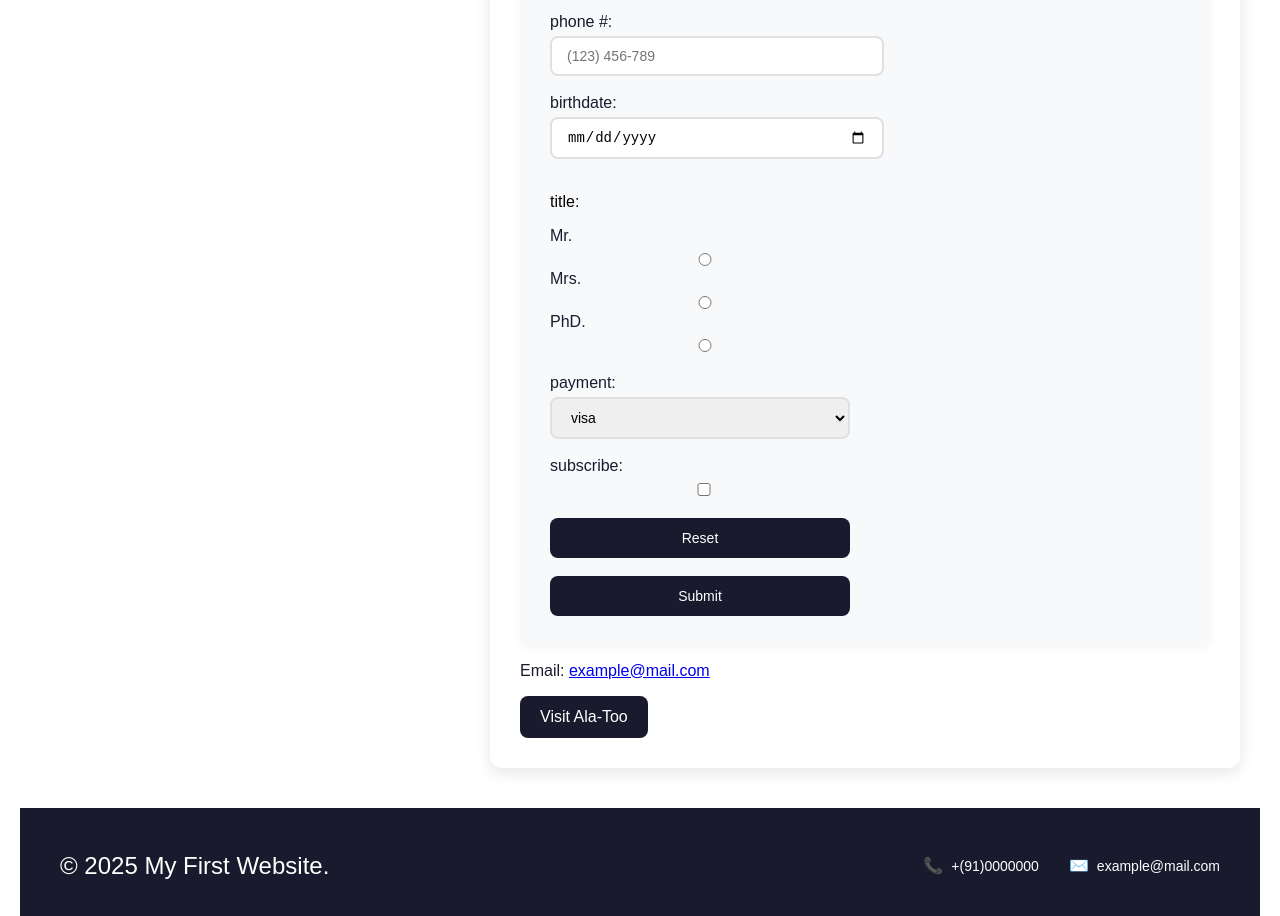
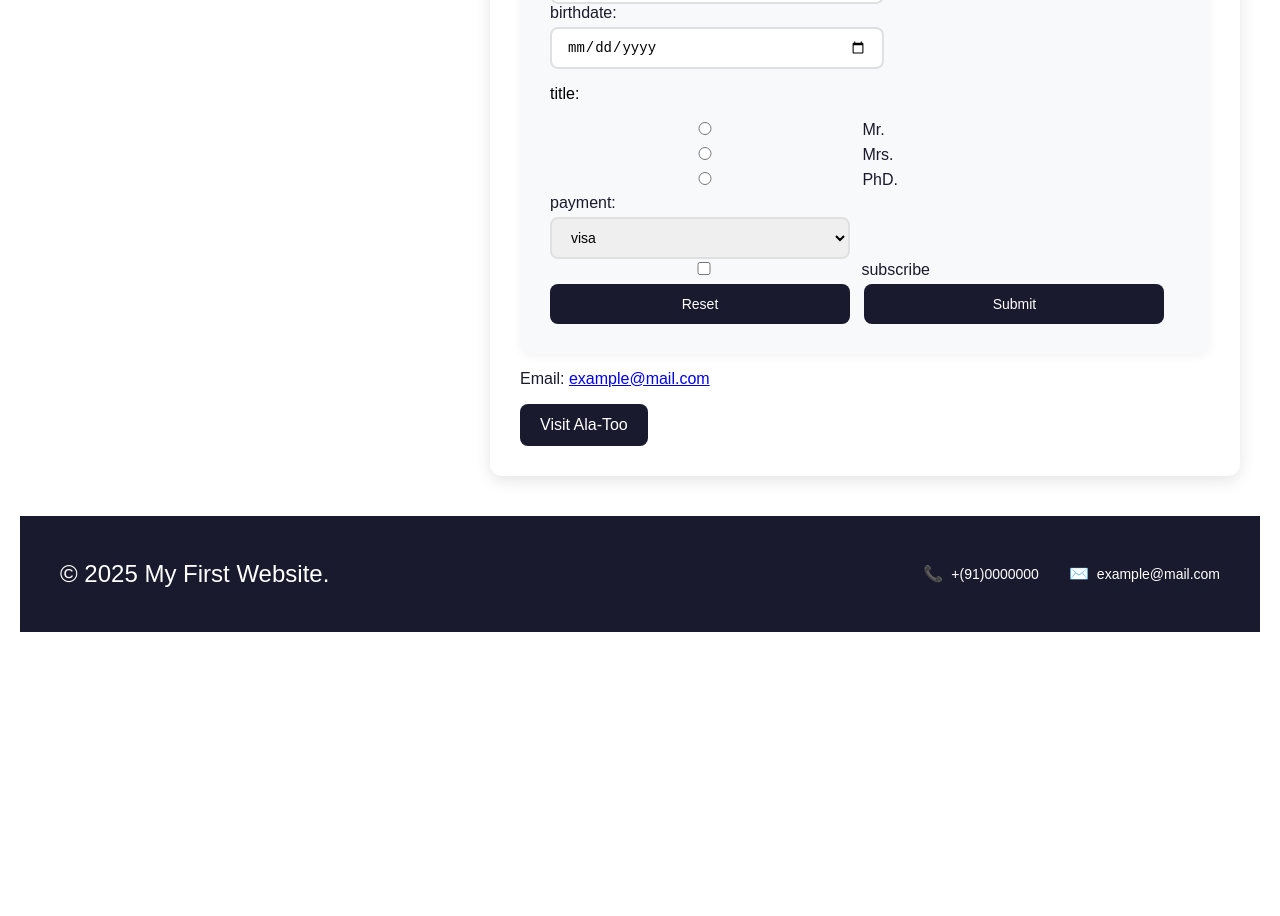
Before and after one commit to nurbolberdibekov-bit/nurbol1, a plain HTML site: page index.html in a window 1280 px wide. Shown: the part 1667-2583 px from the top of the page. After the commit the page ends 2319 px from the top, so only its background shows below. Drawn offline with Linux system fonts and the light colour scheme.

Commit message:
index.html

```diff
--- a/index.html
+++ b/index.html
@@ -2,7 +2,7 @@
 <html lang="en">
 <head>
   <meta charset="UTF-8">
-  <meta name="viewport" content="width=device-width, initial-scale=1.0">
+  <meta name="viewport" content="width=device-width, initial-scale=1.0, maximum-scale=5.0, user-scalable=yes">
   <title>SCA-24c</title>
   <link rel="icon" href="images/logo.jpg">
   <link rel="stylesheet" href="style.css">
@@ -32,7 +32,6 @@
 
   <main>
     <div class="main-layout">
-      <!-- Левая карточка профиля -->
       <div class="profile-card">
         <div class="avatar">
           <img src="images/myphoto.jpg" alt="Profile Avatar">
@@ -104,60 +103,53 @@
           <form action="action_page.php" method="POST">
               <div>
                     <label for="fname">first name:</label>
-                    <input type="text" id="fname" name="fname" placeholder="Satoru" required>
+                    <input type="text" id="fname" name="fname" placeholder="Satoru" required autocomplete="given-name">
               </div>
-
-              <br>
 
               <div>
                     <label for="lname">last name:</label>
-                    <input type="text" id="lname" name="lname" placeholder="Gojo" required>
+                    <input type="text" id="lname" name="lname" placeholder="Gojo" required autocomplete="family-name">
               </div>
-
-              <br>
 
               <div>
                   <label for="email">email:</label>
-                  <input type="email" id="email" name="email" placeholder="satoru.gojo@example.com">
+                  <input type="email" id="email" name="email" placeholder="satoru.gojo@example.com" autocomplete="email">
               </div>
-
-              <br>
 
               <div>
                   <label for="pass">password:</label>
-                  <input type="password" id="pass" name="pass" maxlength="10" placeholder="1234567890">
+                  <input type="password" id="pass" name="pass" maxlength="10" placeholder="1234567890" autocomplete="new-password">
               </div>
-
-              <br>
 
               <div>
                   <label for="phone">phone #:</label>
-                  <input type="tel" id="phone" name="phone" placeholder="(123) 456-789">
+                  <input type="tel" id="phone" name="phone" placeholder="(123) 456-789" autocomplete="tel">
               </div>
-
-              <br>
 
               <div>
                   <label for="bdate">birthdate:</label>
-                  <input type="date" id="bdate" name="bdate">
+                  <input type="date" id="bdate" name="bdate" autocomplete="bday">
               </div>
-
-              <br>
 
               <div>
                   <p class="form-paragraph">title: </p>
+                  <div class="radio-group">
+                    <label for="Mr.">
+                      <input type="radio" id="Mr." name="title" value="Mr.">
+                      Mr.
+                    </label>
 
-                  <label for="Mr.">Mr.</label>
-                  <input type="radio" id="Mr." name="title" value="Mr.">
+                    <label for="Mrs.">
+                      <input type="radio" id="Mrs." name="title" value="Mrs.">
+                      Mrs.
+                    </label>
 
-                  <label for="Mrs.">Mrs.</label>
-                  <input type="radio" id="Mrs." name="title" value="Mrs.">
-
-                  <label for="PhD.">PhD.</label>
-                  <input type="radio" id="PhD." name="title" value="PhD.">
+                    <label for="PhD.">
+                      <input type="radio" id="PhD." name="title" value="PhD.">
+                      PhD.
+                    </label>
+                  </div>
               </div>
-
-              <br>
 
               <div>
                   <label for="payment">payment:</label>
@@ -168,23 +160,16 @@
                   </select>
               </div>
 
-              <br>
-
               <div>
-                  <label for="subscribe">subscribe:</label>
-                  <input type="checkbox" id="subscribe" name="subscribe">
+                  <label for="subscribe">
+                    <input type="checkbox" id="subscribe" name="subscribe">
+                    subscribe
+                  </label>
               </div>
 
-              <br>
-
-              <div>
-                  <input type="reset">
-              </div>
-
-              <br>
-
-              <div>
-                  <input type="submit">
+              <div class="form-buttons">
+                  <input type="reset" value="Reset">
+                  <input type="submit" value="Submit">
               </div>
 
           </form>
@@ -212,7 +197,6 @@
     </div>
   </footer>
 
-  <!-- Scroll to top button -->
   <button id="scrollToTop" class="scroll-to-top" title="Scroll to top">↑</button>
 
   <script src="main.js"></script>
```
